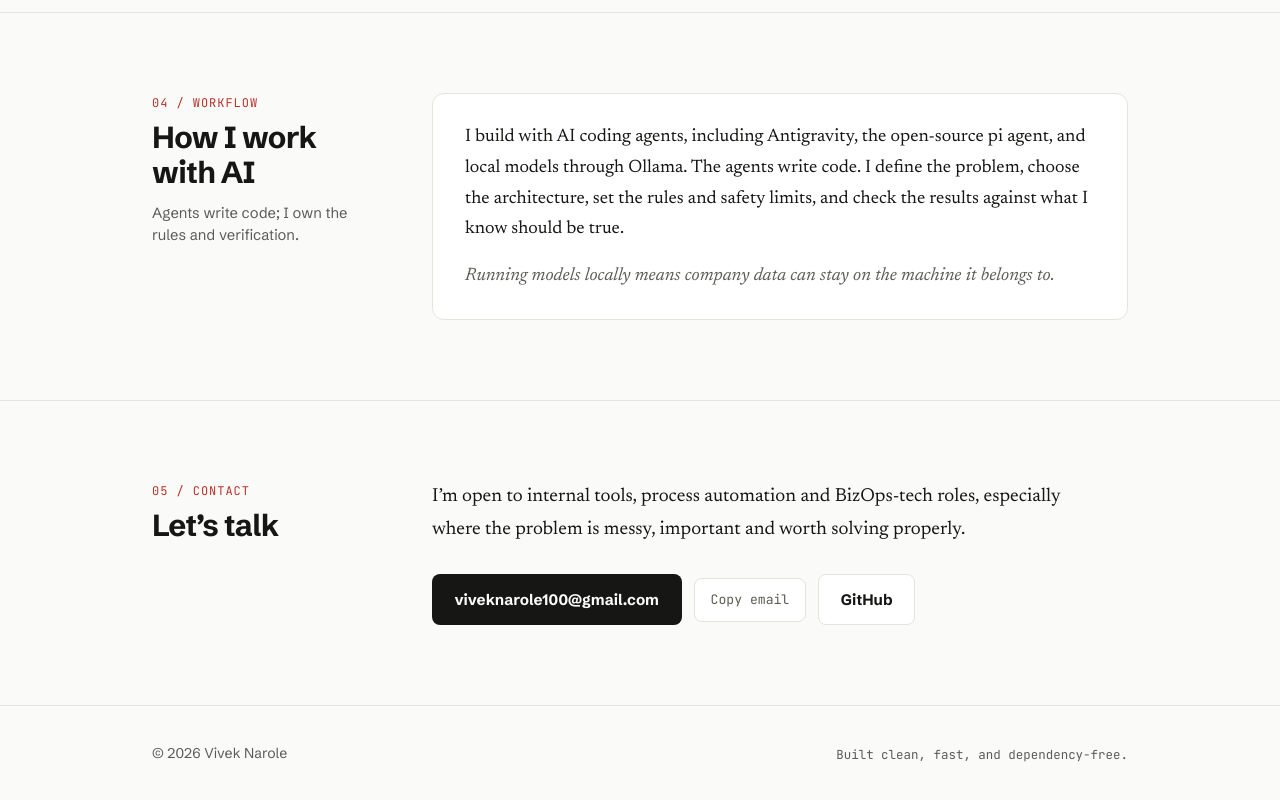
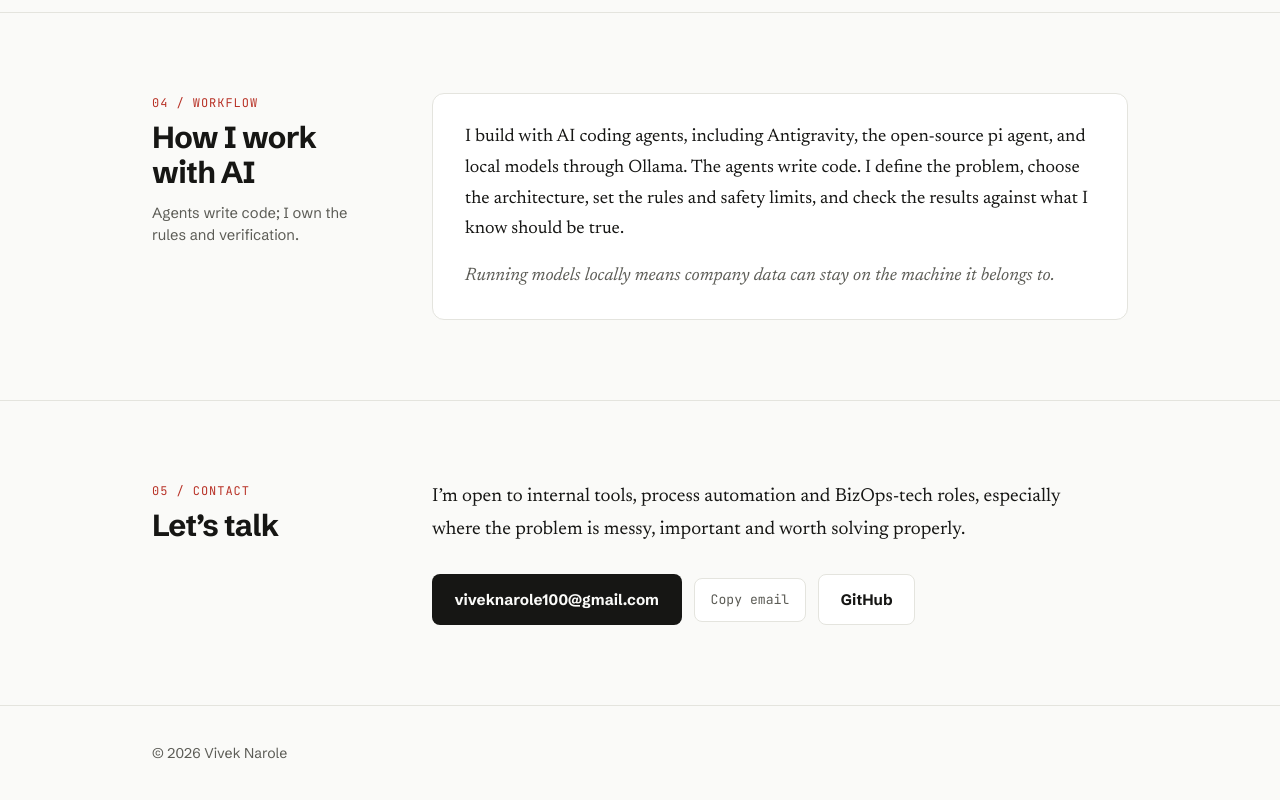
Before and after one commit to nvivek42/viveknarole.github.io, a plain HTML site: page index.html in a window 1280 px wide. Shown: the part 3785-4585 px from the top of the page. Drawn offline with Linux system fonts and the light colour scheme.

Commit message:
fix(footer): remove tagline, keep clean copyright

```diff
--- a/index.html
+++ b/index.html
@@ -692,7 +692,6 @@ footer .wrap{
 <footer>
   <div class="wrap">
     <span>© 2026 Vivek Narole</span>
-    <span class="footer-note">Built clean, fast, and dependency-free.</span>
   </div>
 </footer>
 
```
